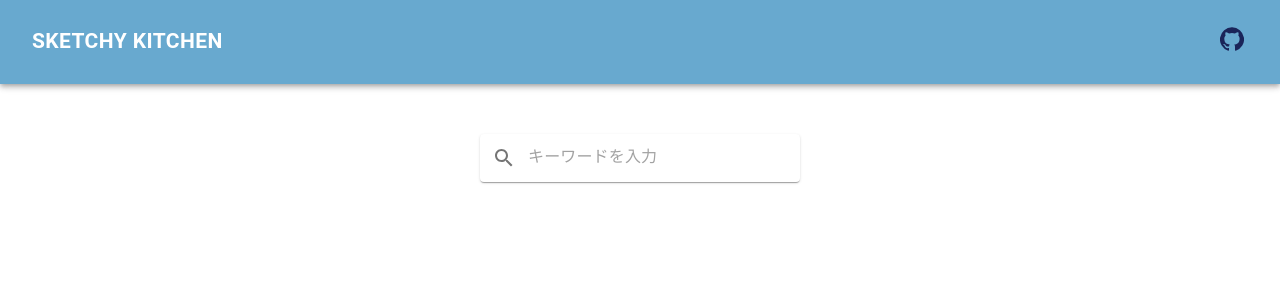
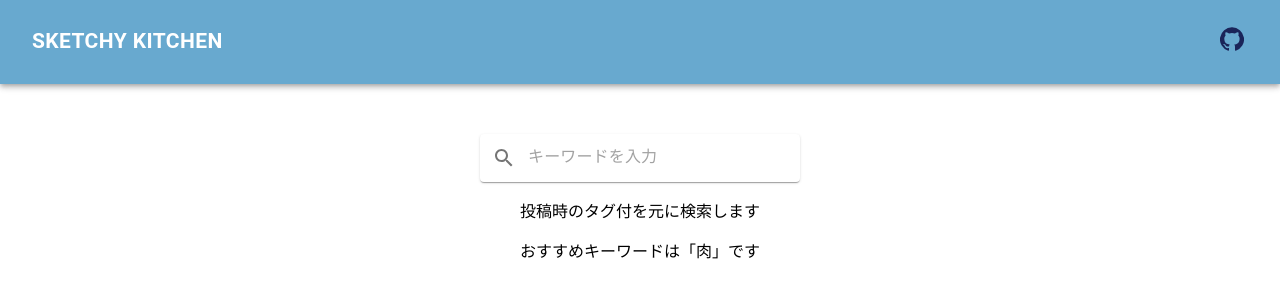
Before and after one commit to TakaShinoda/sketchy-kitchen, a React (Create React App) app: page /search in a window 1280 px wide. Shown: the top 300 px of the page. Built offline with nearby package versions, Linux system fonts and the light colour scheme; no server answers.

Commit message:
fix: 使い方のメッセージを表示

```diff
--- a/src/pages/SearchMain.tsx
+++ b/src/pages/SearchMain.tsx
@@ -16,6 +16,9 @@ const useStyle = makeStyles(() =>
       marginRight: 'auto',
       top: '10%',
       width: '25%',
+    },
+    message: {
+      textAlign: 'center',
     },
   })
 )
@@ -42,6 +45,8 @@ export const SearchMain: FC = () => {
         </IconButton>
         <InputBase placeholder="キーワードを入力" onChange={handleChange} autoFocus={true} />
       </Paper>
+      <p className={classes.message}>投稿時のタグ付を元に検索します</p>
+      <p className={classes.message}>おすすめキーワードは「肉」です</p>
     </div>
   )
 }
```
